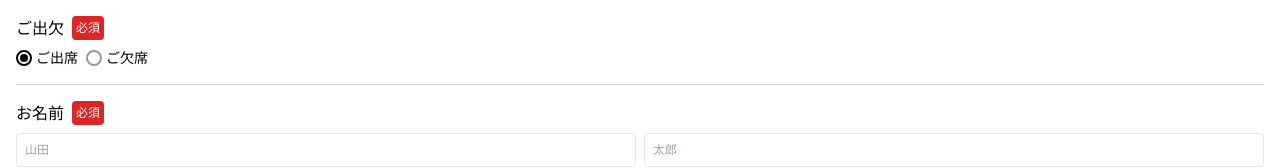
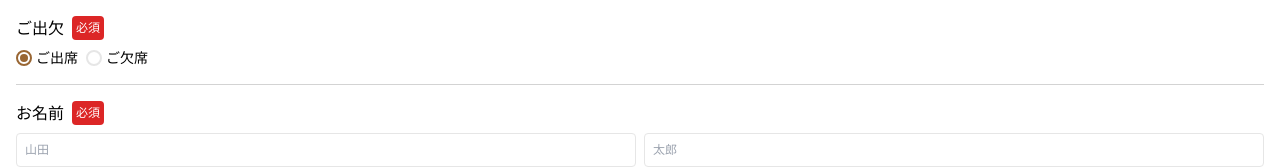
Before and after one commit to JangYoonsung/wedding_card, a Next.js app: page / in a window 1280 px wide. Shown: the top 168 px of the page. Built offline with nearby package versions, Linux system fonts and the light colour scheme.

Commit message:
style: radio input 스타일 조정

```diff
--- a/src/style/radio.css
+++ b/src/style/radio.css
@@ -8,7 +8,7 @@
   width: var(--size);
   height: var(--size);
   border-radius: 50%;
-  border: 2px solid hsl(0, 0%, 60%);
+  border: 2px solid var(--light-gray);
   display: flex;
   align-items: center;
   justify-content: center;
@@ -24,13 +24,13 @@
   width: var(--before-size);
   height: var(--before-size);
   border-radius: 50%;
-  background-color: black;
+  background-color: var(--primary);
   opacity: 0;
   transition: opacity 0.2s ease-in-out;
 }
 
 .radio:checked {
-  border-color: black;
+  border: 2px solid var(--primary);
 }
 
 .radio:checked::before {
```
